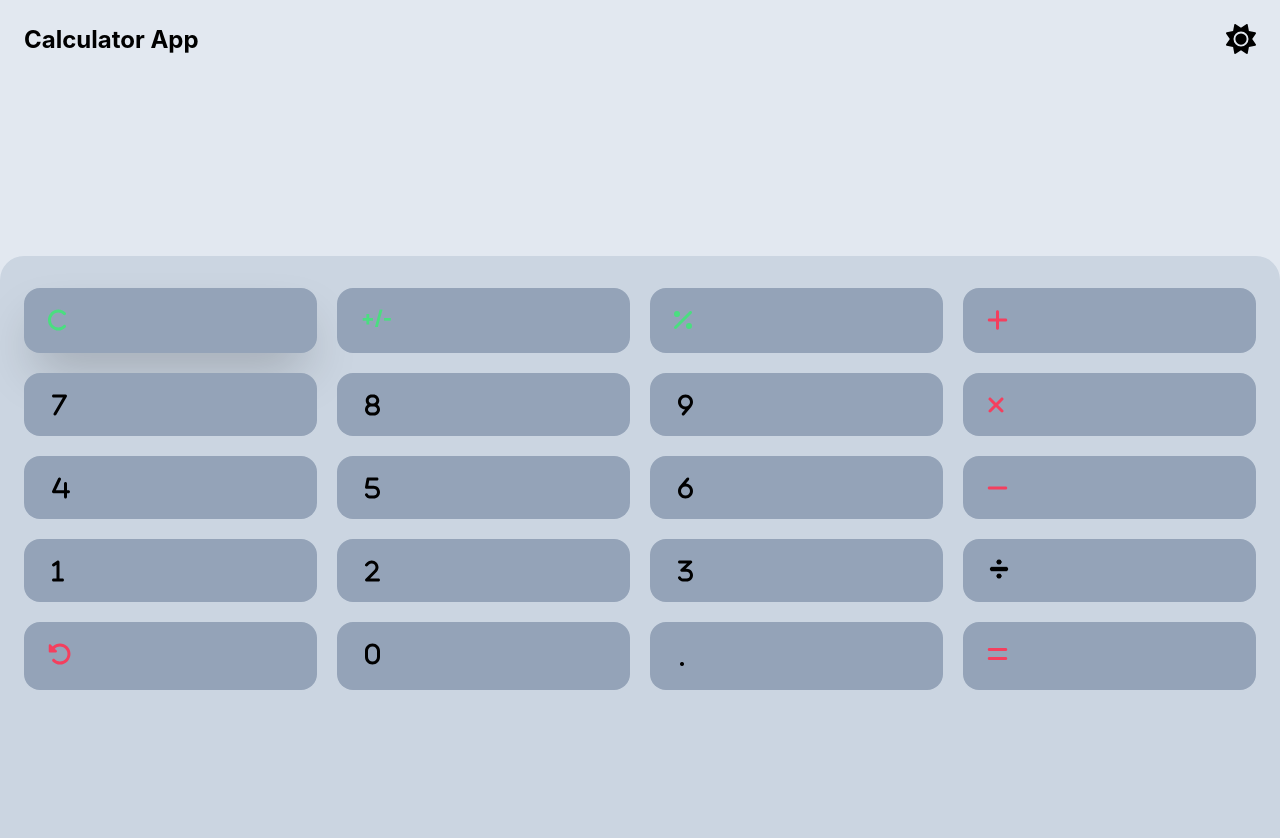
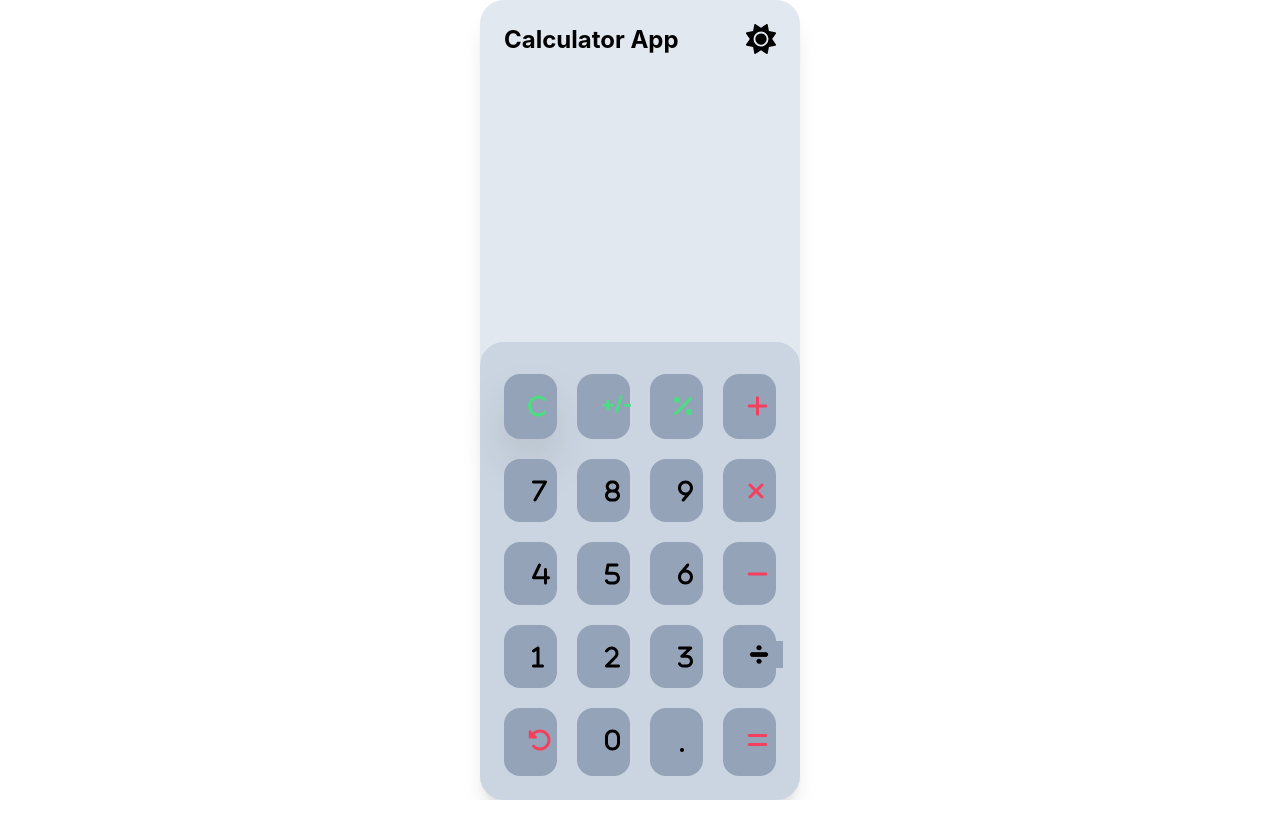
Before and after one commit to bhupend-deshmukh/Calculator-App, a React (Create React App) app: page / in a window 1280 px wide. Shown: the top 838 px of the page. After the commit the page ends 800 px from the top, so only its background shows below. Built offline with nearby package versions, Linux system fonts and the light colour scheme.

Commit message:
depoying...

```diff
--- a/src/App.js
+++ b/src/App.js
@@ -1,12 +1,10 @@
 import Headers from "./components/Header";
 import Keyboard from "./components/Keyboard";
-import TypingEffect from "./components/effect/TypingEffect";
-import logo from "./logo.svg";
 // import './App.css';
 
 function App() {
   return (
-    <div className="App h-screen bg-slate-200 ">
+    <div className="h-screen lg:w-3/12 shadow-xl relative mx-auto lg:rounded-3xl bg-slate-200">
       <Headers />
       <Keyboard />
     </div>
--- a/src/components/Header.js
+++ b/src/components/Header.js
@@ -1,6 +1,5 @@
 import { faMoon, faSun } from "@fortawesome/free-solid-svg-icons";
 import { FontAwesomeIcon } from "@fortawesome/react-fontawesome";
-import TypingEffect from "./effect/TypingEffect";
 import { useState } from "react";
 
 function Headers() {
@@ -23,18 +22,12 @@ function Headers() {
         </button>
       </div> */}
       <div className="uppercase font-bold">
-        {isFirstButtonVisible ? (
-          <button onClick={handleButtonClick}>
-            <FontAwesomeIcon className="text-3xl cursor-pointer" icon={faSun} />
-          </button>
-        ) : (
-          <button onClick={handleButtonClick}>
-            <FontAwesomeIcon
-              className="text-3xl cursor-pointer"
-              icon={faMoon}
-            />
-          </button>
-        )}
+        <button className="outline-none" onClick={handleButtonClick}>
+          <FontAwesomeIcon
+            className="text-3xl outline-none hover:text-gray-700 cursor-pointer"
+            icon={isFirstButtonVisible ? faSun : faMoon}
+          />
+        </button>
       </div>
     </div>
   );
--- a/src/components/Keyboard.js
+++ b/src/components/Keyboard.js
@@ -1,7 +1,6 @@
 // import { FontAwesomeIcon } from "@fortawesome/react-fontawesome";
 // import { faPlus, faSpinner, faXmark } from "@fortawesome/free-solid-svg-icons";
 
-import { FontAwesomeIcon } from "@fortawesome/react-fontawesome";
 import {
   fa0,
   fa1,
@@ -21,9 +20,10 @@ import {
   faPlus,
   faRotateLeft,
 } from "@fortawesome/free-solid-svg-icons";
+import { FontAwesomeIcon } from "@fortawesome/react-fontawesome";
 
+import { useState } from "react";
 import divisions from "../newDeviso-preview.png";
-import { useEffect, useState } from "react";
 
 function Keyboard() {
   const [buttonValue, setButtonValue] = useState("");
@@ -102,15 +102,15 @@ function Keyboard() {
   }
 
   return (
-    <div className="keyboard">
+    <div className="keyboard w-full absolute bottom-0">
       <div className="text-end mt-28 px-6 py-6">
         <p className="text-2xl font-bold text-gray-400">{buttonValue}</p>
-        <p className="text-5xl font-bold overflow-x-auto whitespace-nowrap">
+        <p className="text-5xl font-bold overflow-hidden whitespace-nowrap">
           {result}
         </p>
       </div>
 
-      <div className="mt-4 rounded-t-3xl h-screen bg-slate-300">
+      <div className="mt-4 lg:rounded-3xl bg-slate-300">
         <div className=" justify-between px-6 py-6 pt-8 grid grid-cols-4 gap-5">
           <div className="font-bold  bg-slate-400 shadow-2xl rounded-2xl hover:bg-slate-500  pointer text-lg">
             <button
--- a/src/components/effect/TypingEffect.js
+++ b/src/components/effect/TypingEffect.js
@@ -1,4 +1,4 @@
-import React, { useState, useEffect } from 'react';
+import React, { useEffect, useState } from 'react';
 
 const TypingEffect = () => {
   const [text, setText] = useState('');
```
